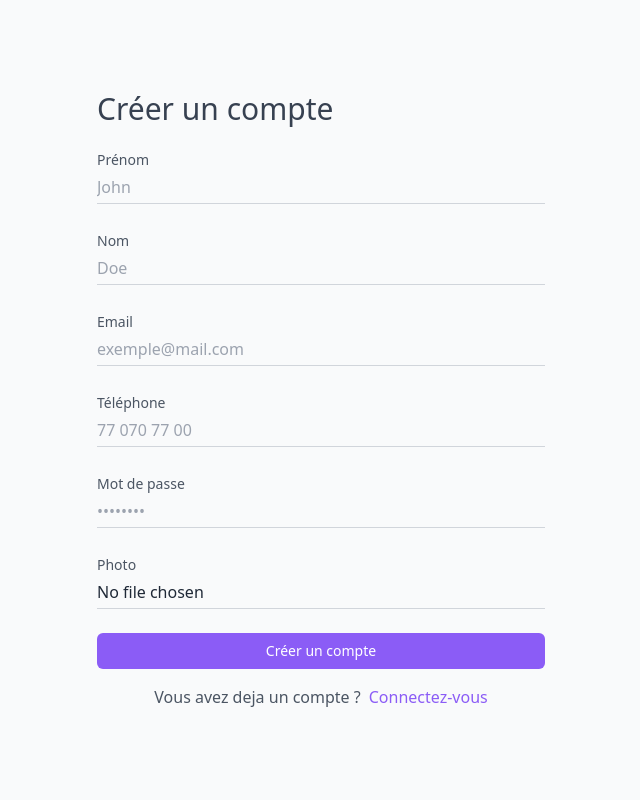
After one commit to EIC95/EasyStock, a PHP site: page /register.php in a window 1280 px wide. The commit adds this page. Shown: the whole page, without its empty margins (319-959 px from the left). Run offline with PHP 8.4, Linux system fonts and the light colour scheme; some libraries are stand-ins or nearby versions.

Commit message:
Implement user authentication and registration functionality

```diff
--- /dev/null
+++ b/register.php
@@ -0,0 +1,122 @@
+<?php
+    $error = "";
+
+    if($_SERVER["REQUEST_METHOD"] == "POST"){
+        include 'connection.php';
+
+        $prenom = trim($_POST['prenom']);
+        $nom = trim($_POST['nom']);
+        $email = trim($_POST['email']);
+        $tel = trim($_POST['tel']);
+        $password = trim($_POST['password']);
+        $photo = $_FILES['photo'];
+
+        $hashed_password = password_hash($password, PASSWORD_BCRYPT);
+
+        $photoPath = 'uploads/profile/default.svg';
+        if ($photo['error'] === UPLOAD_ERR_OK) {
+            $photoPath = 'uploads/profile/' . basename($photo['name']);
+            if (!move_uploaded_file($photo['tmp_name'], $photoPath)) {
+                $error = "Erreur lors du téléchargement de la photo.";
+            }
+        }
+
+        if (empty($error)) {
+            try {
+                $checkStmt = $conn->prepare("SELECT COUNT(*) FROM user WHERE email = ? OR tel = ?");
+                $checkStmt->bindParam(1, $email);
+                $checkStmt->bindParam(2, $tel);
+                $checkStmt->execute();
+                $exists = $checkStmt->fetchColumn();
+
+                if ($exists > 0) {
+                    $error = "L'email ou le téléphone est déjà utilisé.";
+                } else {
+                    $stmt = $conn->prepare("INSERT INTO user (prenom, nom, email, tel, password, photo, role) VALUES (?, ?, ?, ?, ?, ?, ?)");
+                    $stmt->bindParam(1, $prenom);
+                    $stmt->bindParam(2, $nom);
+                    $stmt->bindParam(3, $email);
+                    $stmt->bindParam(4, $tel);
+                    $stmt->bindParam(5, $hashed_password);
+                    $stmt->bindParam(6, $photoPath);
+                    $stmt->bindValue(7, 'user');
+
+                    if ($stmt->execute()) {
+                        header(("Location: index.php"));
+                    } else {
+                        $error = "Erreur lors de l'inscription";
+                    }
+                }
+            } catch (Exception $e) {
+                $error = "Erreur : " . $e->getMessage();
+            }
+        }
+    }
+?>
+
+<!DOCTYPE html>
+<html lang="fr">
+<head>
+    <meta charset="UTF-8" />
+    <meta name="viewport" content="width=device-width, initial-scale=1.0" />
+    <script src="https://cdn.tailwindcss.com"></script>
+    <title>EasyStock - Inscription</title>
+</head>
+<body class="bg-gray-50 text-gray-800 flex items-center justify-center min-h-screen">
+    <div class="w-full max-w-md py-10">
+        <h1 class="text-3xl font-medium mb-5 text-gray-700">Créer un compte</h1>
+        <p class="text-red-600 my-2">
+            <?php echo $error; ?>
+        </p>
+        <form action="register.php" class="space-y-6" method="post" enctype="multipart/form-data">
+
+            <div>
+                <label for="prenom" class="text-sm text-gray-600">Prénom</label>
+                <input type="text" name="prenom" id="prenom" placeholder="John" required
+                    class="w-full bg-transparent border-b border-gray-300 focus:outline-none focus:border-violet-400 text-base py-1 placeholder-gray-400"
+                />
+            </div>
+            <div>
+                <label for="nom" class="text-sm text-gray-600">Nom</label>
+                <input type="text" name="nom" id="nom" placeholder="Doe" required
+                    class="w-full bg-transparent border-b border-gray-300 focus:outline-none focus:border-violet-400 text-base py-1 placeholder-gray-400"
+                />
+            </div>
+            <div>
+                <label for="email" class="text-sm text-gray-600">Email</label>
+                <input type="email" name="email" id="email" placeholder="exemple@mail.com" required
+                    class="w-full bg-transparent border-b border-gray-300 focus:outline-none focus:border-violet-400 text-base py-1 placeholder-gray-400"
+                />
+            </div>
+            <div>
+                <label for="tel" class="text-sm text-gray-600">Téléphone</label>
+                <input type="text" name="tel" id="tel" placeholder="77 070 77 00" required
+                    class="w-full bg-transparent border-b border-gray-300 focus:outline-none focus:border-violet-400 text-base py-1 placeholder-gray-400"
+                />
+            </div>
+            <div>
+                <label for="password" class="text-sm text-gray-600">Mot de passe</label>
+                <input type="password" name="password" id="password" placeholder="••••••••" required
+                    class="w-full bg-transparent border-b border-gray-300 focus:outline-none focus:border-violet-400 text-base py-1 placeholder-gray-400"
+                />
+            </div>
+            <div>
+                <label for="photo" class="text-sm text-gray-600">Photo</label>
+                <input type="file" name="photo" id="photo" accept="image/*"
+                    class="w-full file:hidden bg-transparent border-b border-gray-300 focus:outline-none focus:border-violet-400 text-base py-1 placeholder-gray-400"
+                />
+            </div>
+            <button
+                type="submit"
+                class="w-full mt-8 py-2 text-center bg-violet-500 text-white text-sm rounded-md hover:bg-violet-600 transition"
+            >
+                Créer un compte
+            </button>
+        </form>
+        <div class="flex gap-2 text-gray-600 justify-center mt-4">
+            <p>Vous avez deja un compte ? </p>
+            <a href="index.php" class="text-violet-500 hover:text-violet-600">Connectez-vous</a>
+        </div>
+    </div>
+</body>
+</html>
```
Also changed, not shown: connection.php (added, +13 -0 lines), index.php (+55 -26 lines), 1 other file.
